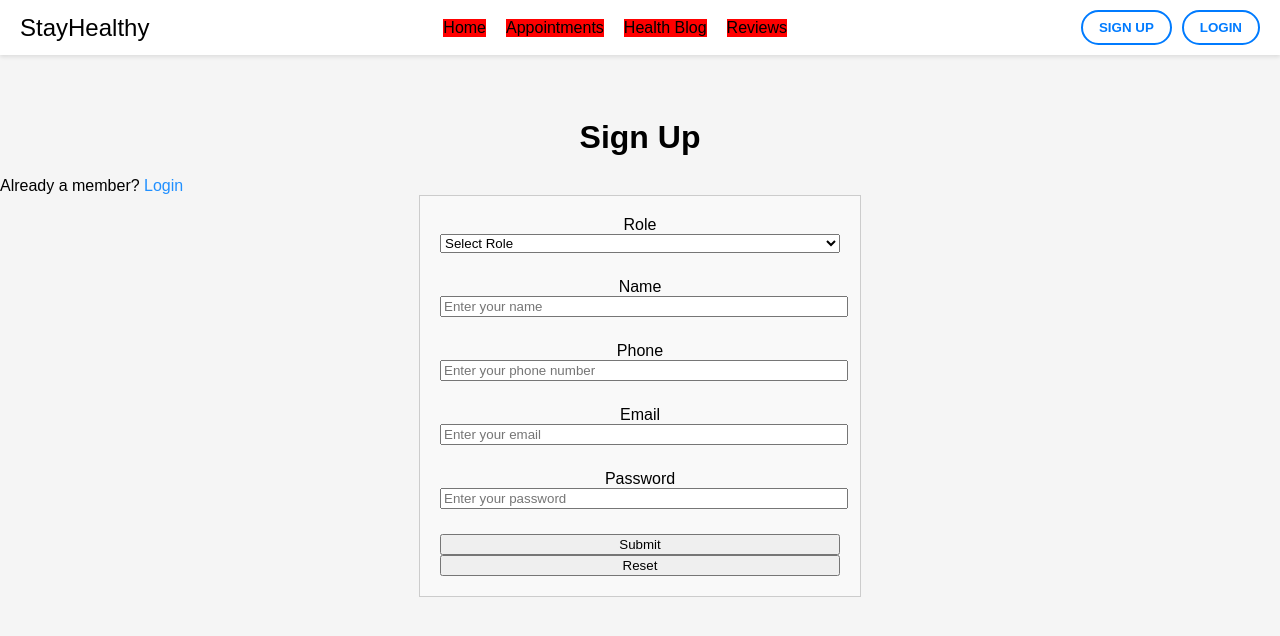
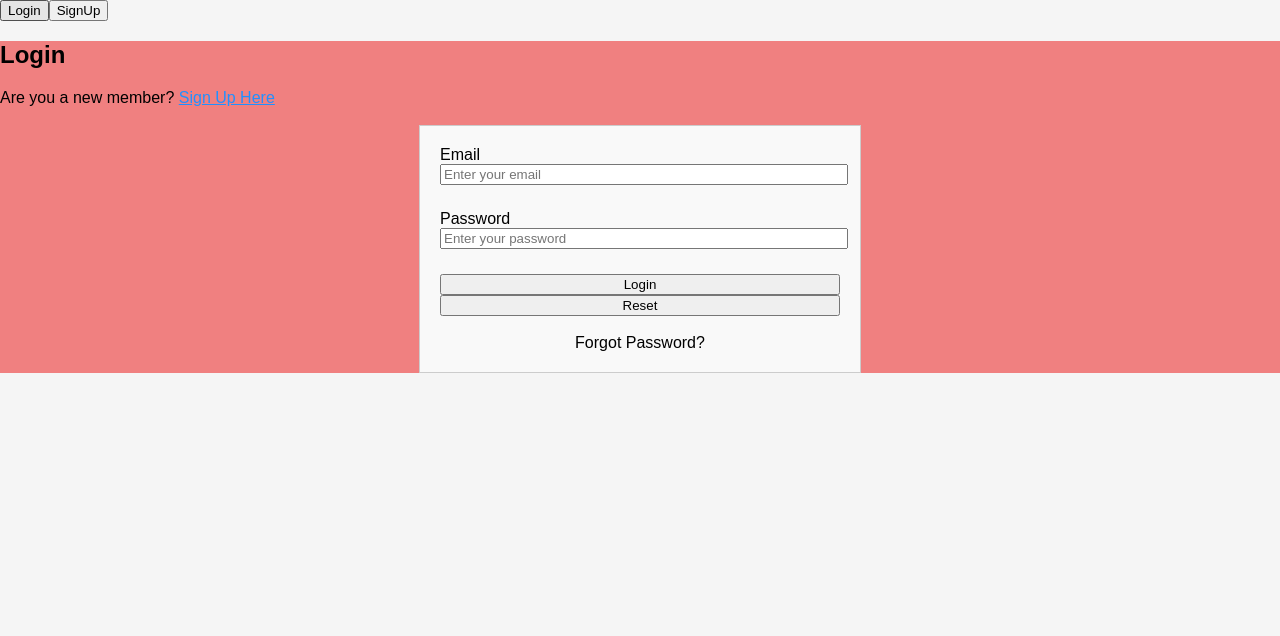
Before and after one commit to RajshriSkillup/medical_app, a React (Create React App) app: page /login in a window 1280 px wide. Shown: the top 636 px of the page. Built offline with nearby package versions, Linux system fonts and the light colour scheme.

Commit message:
done till week 3 lab2 exercise point 4

```diff
--- a/src/App.js
+++ b/src/App.js
@@ -1,20 +1,52 @@
+import { BrowserRouter, Route, Routes } from 'react-router-dom';
+
 import './App.css';
+
+
+
+
+
+
+import Login from './Components/Login/Login';
+import SignUp from './Components/Sign_up/sign_up';
 import Navbar from './Components/Nav_bar/Navbar';
-import SignUp from './Components/Sign_up/sign_up';
+
 
 
 
 
 function App() {
 
-return (
-    <div className="App">
-        <Navbar/>
-        <SignUp/>
+  return (
 
-    </div>
+<BrowserRouter>
+
+<Navbar/>
+
+<Routes>
+
+<Route path='/' element={<h1>hello</h1>}/>
+
+  <Route path='/login' element={<Login/>}/>
+
+  <Route path='/signup' element={<SignUp/>}/>
+
+  {/* <Route path='/login' element={<Login/>}/> */}
+
+
+
+</Routes>
+
+</BrowserRouter>
+
+
+
+
+
   );
 
 }
 
+
+
 export default App;
--- a/src/Components/Login/Login.css
+++ b/src/Components/Login/Login.css
@@ -78,6 +78,10 @@ body {
 
   }
 
+.login_container{
+    background-color: lightcoral;
+}
+
   @media screen and (max-width: 600px) {
     /* Adjust styling for smaller screens if needed */
   }
--- a/src/Components/Login/Login.js
+++ b/src/Components/Login/Login.js
@@ -1,108 +1,74 @@
 import React, { useState, useEffect } from 'react';
-import { Link, useNavigate } from 'react-router-dom';
-import { API_URL } from '../../config';
+import './Login.css'
 
 const Login = () => {
-  const [name, setName] = useState("");
+  // const [name, setName] = useState("");
   const [password, setPassword] = useState("");
   const [email, setEmail] = useState('');
-  const [phone,setPhone] = useState('');
-
-  const [passwordVisible, setPasswordVisible] = useState(false);
-  const [role, setRole] = useState('');
 
 
-
-  const togglePasswordVisibility = () => {
-    setPasswordVisible(!passwordVisible);
-  };
-  let loginRoleText = '';
-  if (!!role && role === "doctor")
-    loginRoleText = 'Login as a Doctor';
-  else if (!!role && role === "patient")
-    loginRoleText = 'Login as a Patient';
-    const navigate = useNavigate();
-    useEffect(() => {
-      if (sessionStorage.getItem("auth-token")) {
-        navigate("/")
-      }
-  },[]);
   const login = async (e) => {
     e.preventDefault();
-    const res = await fetch(`${API_URL}/api/auth/login`, {
-        method: "POST",
-        headers: {
-            "Content-Type": "application/json",
-        },
-        body: JSON.stringify({
-            name: name,
-            email: email,
-            phone: phone,
-            password: password,
-        }),
-    });
+    if (email.length ==0) {
 
-    const json = await res.json();
-    if (json.authtoken) {
-        sessionStorage.setItem('auth-token', json.authtoken);
-        sessionStorage.setItem('name', name);
-        sessionStorage.setItem('phone', phone);
-        sessionStorage.setItem('email', email);
-        // Redirect to home page
-        navigate('/');
-        window.location.reload()
+        alert('Please fill email id')
+                    return;
                 }
-    else {
-        if (json.errors) {
-            for (const error of json.errors) {
-                console.error(error.msg);
+                else{
+                    alert('Login sucessfully');
                 }
+    // const res = await fetch(`${API_URL}/api/auth/login`, {
+    //   method: "POST",
+    //   headers: {
+    //     "Content-Type": "application/json",
+    //   },
+    //   body: JSON.stringify({
+    //     // name: name,
+    //     email:email,
+    //     password: password,
+    //   }),
+    // });
+
   }
-        else {
-            console.error(json.error);
-        }
-    }
-};
 
   return (
     <div>
-          <div className="container">
+      <div className=" login_container ">
         <div className="login-grid">
           <div className="login-text">
             <h2>Login</h2>
-
           </div>
-              <div className="login-text">
-                    Are you New Member? <span ><Link to="/signup" style={{color:'#2190FF'}}> Signup Here</Link></span>
+          <div>
+            Are you a new member? <span><a href="#" style={{ color: '#2190FF' }}> Sign Up Here</a></span>
           </div>
+          <br />
           <div className="login-form">
             <form onSubmit={login}>
-                  <div className="form-group">
-                    <label htmlFor="username">UserName</label>
-                    <input value={name} type="text" onChange={(e) => setName(e.target.value)}  name="name" id="username" className="form-control" placeholder="Enter your username" aria-describedby="helpId" />
-                  </div>
-                  <div className="form-group">
-                        <label htmlFor="phone">Phone</label>
-                        <input value={phone} onChange={(e) => setPhone(e.target.value)} type="tel" name="phone" id="phone" className="form-control" placeholder="Enter your phone number" aria-describedby="helpId" />
-                    </div>
               <div className="form-group">
                         <label htmlFor="email">Email</label>
                         <input value={email} onChange={(e) => setEmail(e.target.value)} type="email" name="email" id="email" className="form-control" placeholder="Enter your email" aria-describedby="helpId" />
                     </div>
               <div className="form-group">
                 <label htmlFor="password">Password</label>
-                        <input value={password} onChange={(e) => setPassword(e.target.value)} type={passwordVisible ? 'text' : 'password'} name="password" id="password" className="form-control" placeholder="Enter your password" aria-describedby="helpId" />
-                        <div className="password-visibility" onClick={togglePasswordVisibility}>
-                            <i class={passwordVisible ? 'fa fa-eye' : 'fa fa-eye-slash'}></i>
-                        </div>
+                <input
+                  value={password}
+                  onChange={(e) => setPassword(e.target.value)}
+                  type="password"
+                  name="password"
+                  id="password"
+                  className="form-control"
+                  placeholder="Enter your password"
+                  aria-describedby="helpId"
+                />
               </div>
 
-                  <div className="btn-group">
-                        <button type="submit" className="btn btn-primary mb-2 mr-1 waves-effect waves-light">Login</button>
-                        <button type="reset" className="btn btn-danger mb-2 waves-effect waves-light">Reset</button>
+              <div >
+                <button type="submit" >Login</button>
+                <button type="reset">Reset</button>
               </div>
-                  <div className="login-text">
-                  Forget Password <span ><Link to="/signup" style={{color:'#2190FF'}}> Signup Here</Link></span>
+              <br />
+              <div style={{textAlign:'center'}}>
+                Forgot Password?
               </div>
             </form>
           </div>
@@ -112,4 +78,4 @@ const Login = () => {
   )
 }
 
-export default Login
+export default Login;
--- a/src/Components/Nav_bar/Navbar.js
+++ b/src/Components/Nav_bar/Navbar.js
@@ -1,25 +1,35 @@
-import React from "react";
-import "./Navbar.css";
+import React from 'react'
+
+import { Link } from 'react-router-dom'
+
+
 
 const Navbar = () => {
+
   return (
-    <div class="navbar">
-    <div class="logo">
-      <span class="logo-text">StayHealthy</span>
-    </div>
-    <div class="nav-links">
-      <a href="#">Home</a>
-      <a href="#">Appointments</a>
-      <a href="#">Health Blog</a>
-      <a href="#">Reviews</a>
-    </div>
-    <div class="action-buttons">
-      <button class="rounded-button">Sign Up</button>
-      <button class="rounded-button">Login</button>
-    </div>
-  </div>
-  );
-};
+
+    <div>
+
+       <Link to="/login">
+
+                <button className="btn1">Login</button>
+
+              </Link>
 
 
-export default Navbar;
+
+              <Link to="/signup">
+
+                <button className="btn1">SignUp</button>
+
+              </Link>
+
+    </div>
+
+  )
+
+}
+
+
+
+export default Navbar
```
Lines whose indentation alone changed are shown as unchanged.
